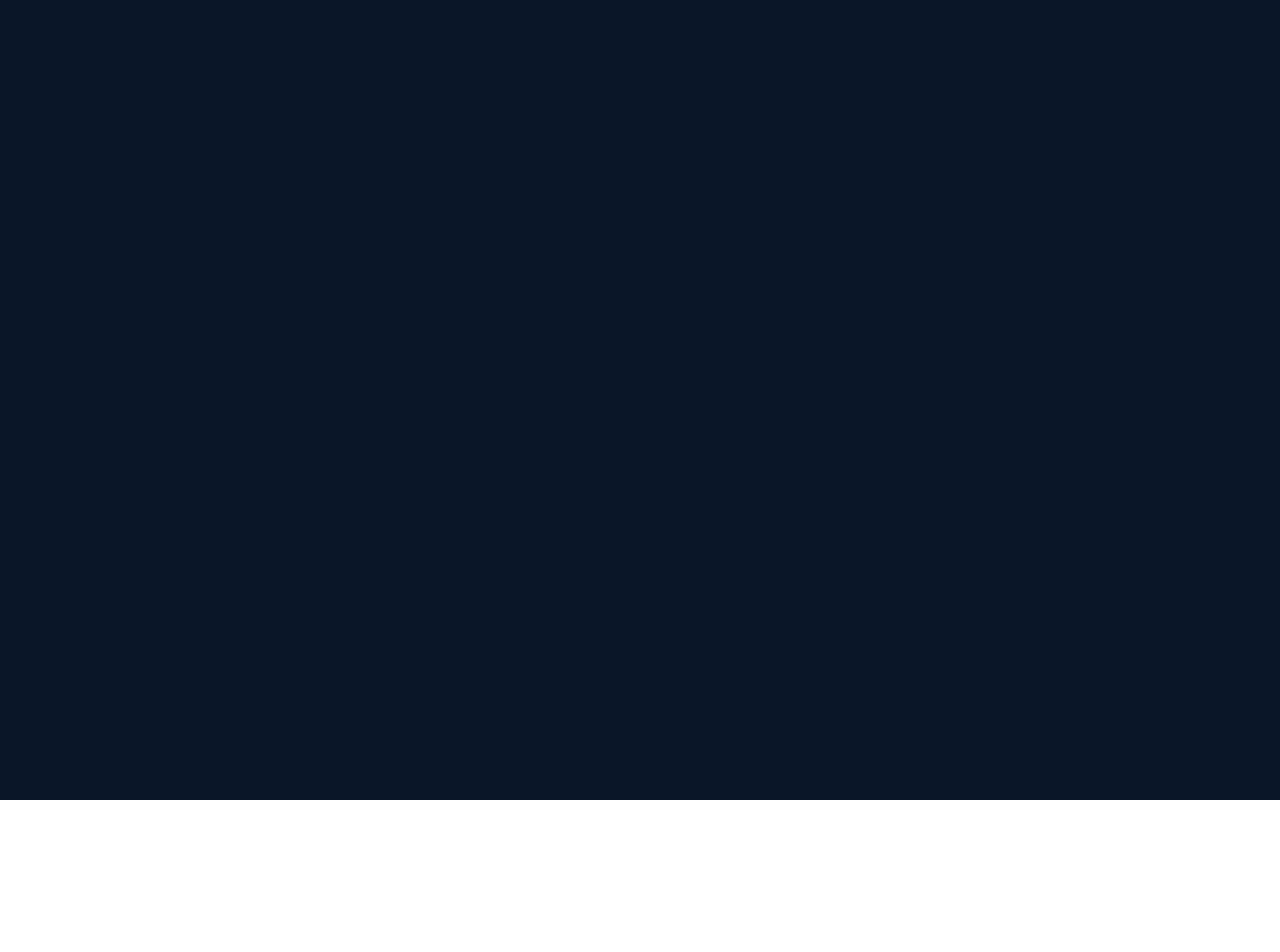
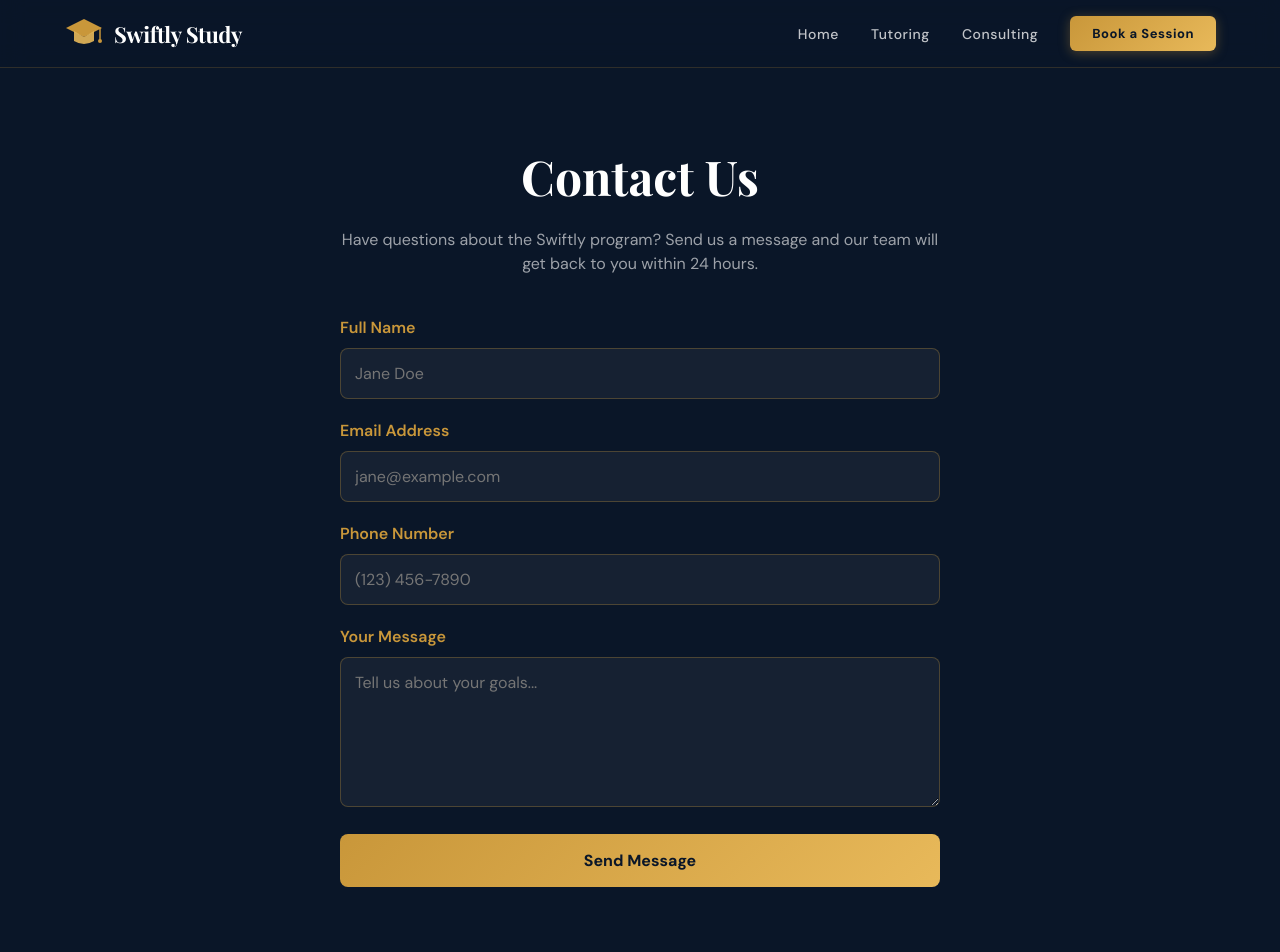
Before and after one commit to yashashaw/swiftlystudy, a React (Vite) app: page /contact in a window 1280 px wide. Before the commit this address had no page. Shown: the top 952 px of the page. Before the commit the page ends 800 px from the top, so only its background shows below. Built offline with nearby package versions, Linux system fonts and the light colour scheme.

Commit message:
Finalized message sends

```diff
--- a/src/App.jsx
+++ b/src/App.jsx
@@ -5,6 +5,7 @@ import NavBar from "./components/NavBar";
 import Footer from "./components/Footer";
 
 // Pages
+import ContactUs from "./pages/ContactUs";
 import HomePage from "./pages/HomePage";
 import TutoringPage from "./pages/TutoringPage";
 import ConsultingPage from "./pages/ConsultingPage";
@@ -19,7 +20,7 @@ export default function App() {
         <Route path="/" element={<LayoutWithNav><HomePage /></LayoutWithNav>} />
         <Route path="/tutoring" element={<LayoutWithNav><TutoringPage /></LayoutWithNav>} />
         <Route path="/consulting" element={<LayoutWithNav><ConsultingPage /></LayoutWithNav>} />
-
+        <Route path="/contact" element={<LayoutWithNav><ContactUs /></LayoutWithNav>} />
         {/* Clean Pages WITHOUT Navbar/Footer */}
         <Route path="/blueprint" element={<SqueezePage />} />
         <Route path="/delivery" element={<DeliveryPage />} />
--- a/src/components/NavBar.jsx
+++ b/src/components/NavBar.jsx
@@ -18,8 +18,8 @@ export default function NavBar() {
   }, []);
 
   const navLinks = [
-    { label: "Home",       path: "/"           },
-    { label: "Tutoring",   path: "/tutoring"   },
+    { label: "Home", path: "/" },
+    { label: "Tutoring", path: "/tutoring" },
     { label: "Consulting", path: "/consulting" },
   ];
 
@@ -77,13 +77,20 @@ export default function NavBar() {
 
           {/* Squeeze Page CTA */}
           <button
-            onClick={() => go("/blueprint")}
+            onClick={() => go("/contact")} // Changed from /blueprint
             style={{
               background: `linear-gradient(135deg, ${COLORS.gold}, ${COLORS.goldLight})`,
-              color: COLORS.navy, padding: "9px 22px", borderRadius: 6,
-              fontFamily: "'DM Sans', sans-serif", fontWeight: 700, fontSize: 13,
-              border: "none", cursor: "pointer", letterSpacing: "0.04em",
-              boxShadow: "0 2px 12px rgba(201,151,58,0.35)", whiteSpace: "nowrap",
+              color: COLORS.navy,
+              padding: "9px 22px",
+              borderRadius: 6,
+              fontFamily: "'DM Sans', sans-serif",
+              fontWeight: 700,
+              fontSize: 13,
+              border: "none",
+              cursor: "pointer",
+              letterSpacing: "0.04em",
+              boxShadow: "0 2px 12px rgba(201,151,58,0.35)",
+              whiteSpace: "nowrap",
             }}
           >
             Book a Session
@@ -105,7 +112,7 @@ export default function NavBar() {
               opacity: menuOpen && i === 1 ? 0 : 1, transition: "all 0.3s",
               transform: menuOpen ? (
                 i === 0 ? "rotate(45deg) translate(5px, 5px)" :
-                i === 2 ? "rotate(-45deg) translate(5px, -5px)" : "none"
+                  i === 2 ? "rotate(-45deg) translate(5px, -5px)" : "none"
               ) : "none"
             }} />
           ))}
--- /dev/null
+++ b/src/pages/ContactUs.jsx
@@ -0,0 +1,166 @@
+import React, { useState } from "react";
+import emailjs from "@emailjs/browser";
+import { COLORS } from "../constants";
+
+export default function ContactUs() {
+    // 1. Switched from useRef to a state object to track inputs manually
+    const [form, setForm] = useState({ name: "", email: "", phone: "", message: "" });
+    const [status, setStatus] = useState({ type: "", message: "" });
+    const [loading, setLoading] = useState(false);
+
+    const validateEmail = (email) => /\S+@\S+\.\S+/.test(email);
+    const validatePhone = (phone) => /^\d{10,15}$/.test(phone.replace(/[-+()\s]/g, ""));
+
+    const sendEmail = (e) => {
+        e.preventDefault();
+
+        // Validation
+        if (!validateEmail(form.email)) {
+            return setStatus({ type: "error", message: "Please enter a valid email address." });
+        }
+        if (!validatePhone(form.phone)) {
+            return setStatus({ type: "error", message: "Please enter a valid phone number (at least 10 digits)." });
+        }
+
+        setLoading(true);
+        setStatus({ type: "", message: "" });
+
+        // 2. Switched to emailjs.send with the explicit payload mapping
+        emailjs.send(
+            'service_ad903s8',   // Your Service ID
+            'template_d6x7mqr',  // Your Template ID
+            {
+                from_name: form.name,
+                from_email: form.email,
+                from_number: form.phone,
+                message: form.message,
+            },
+            'A71VWht4c2Zs4oEHI'  // Your Public Key
+        )
+            .then(() => {
+                setStatus({ type: "success", message: "Message sent! We'll be in touch shortly." });
+                setForm({ name: "", email: "", phone: "", message: "" }); // Reset the form fields
+            })
+            .catch((err) => {
+                setStatus({ type: "error", message: "Something went wrong. Please try again later." });
+                console.error("EmailJS Error:", err);
+            })
+            .finally(() => setLoading(false));
+    };
+
+    const inputStyle = {
+        width: "100%",
+        padding: "14px",
+        marginBottom: "20px",
+        borderRadius: "8px",
+        border: `1px solid rgba(201,151,58,0.3)`,
+        background: "rgba(255,255,255,0.05)",
+        color: COLORS.white,
+        fontFamily: "'DM Sans', sans-serif",
+        fontSize: "16px",
+        outline: "none",
+    };
+
+    return (
+        <section style={{
+            minHeight: "100vh",
+            background: COLORS.navy,
+            padding: "140px 5vw 80px",
+            display: "flex",
+            flexDirection: "column",
+            alignItems: "center"
+        }}>
+            <div style={{ maxWidth: "600px", width: "100%", textAlign: "center" }}>
+                <h1 style={{
+                    fontFamily: "'Playfair Display', serif",
+                    fontSize: "clamp(32px, 5vw, 48px)",
+                    color: COLORS.white,
+                    marginBottom: "16px"
+                }}>Contact Us</h1>
+                <p style={{
+                    fontFamily: "'DM Sans', sans-serif",
+                    color: "rgba(255,255,255,0.6)",
+                    marginBottom: "40px"
+                }}>
+                    Have questions about the Swiftly program? Send us a message and our team will get back to you within 24 hours.
+                </p>
+
+                <form onSubmit={sendEmail} style={{ textAlign: "left" }}>
+                    {/* 3. Updated all inputs to use value and onChange */}
+                    <label style={{ color: COLORS.gold, display: "block", marginBottom: "8px", fontWeight: 600 }}>Full Name</label>
+                    <input
+                        type="text"
+                        required
+                        style={inputStyle}
+                        placeholder="Jane Doe"
+                        value={form.name}
+                        onChange={(e) => setForm({ ...form, name: e.target.value })}
+                    />
+
+                    <label style={{ color: COLORS.gold, display: "block", marginBottom: "8px", fontWeight: 600 }}>Email Address</label>
+                    <input
+                        type="email"
+                        required
+                        style={inputStyle}
+                        placeholder="jane@example.com"
+                        value={form.email}
+                        onChange={(e) => setForm({ ...form, email: e.target.value })}
+                    />
+
+                    <label style={{ color: COLORS.gold, display: "block", marginBottom: "8px", fontWeight: 600 }}>Phone Number</label>
+                    <input
+                        type="tel"
+                        required
+                        style={inputStyle}
+                        placeholder="(123) 456-7890"
+                        value={form.phone}
+                        onChange={(e) => setForm({ ...form, phone: e.target.value })}
+                    />
+
+                    <label style={{ color: COLORS.gold, display: "block", marginBottom: "8px", fontWeight: 600 }}>Your Message</label>
+                    <textarea
+                        required
+                        style={{ ...inputStyle, minHeight: "150px", resize: "vertical" }}
+                        placeholder="Tell us about your goals..."
+                        value={form.message}
+                        onChange={(e) => setForm({ ...form, message: e.target.value })}
+                    />
+
+                    {status.message && (
+                        <div style={{
+                            padding: "12px",
+                            borderRadius: "6px",
+                            marginBottom: "20px",
+                            background: status.type === "success" ? "rgba(34,197,94,0.2)" : "rgba(239,68,68,0.2)",
+                            color: status.type === "success" ? "#4ade80" : "#f87171",
+                            border: `1px solid ${status.type === "success" ? "#22c55e" : "#ef4444"}`
+                        }}>
+                            {status.message}
+                        </div>
+                    )}
+
+                    <button
+                        type="submit"
+                        disabled={loading}
+                        style={{
+                            width: "100%",
+                            background: `linear-gradient(135deg, ${COLORS.gold}, ${COLORS.goldLight})`,
+                            color: COLORS.navy,
+                            padding: "16px",
+                            borderRadius: "8px",
+                            border: "none",
+                            fontFamily: "'DM Sans', sans-serif",
+                            fontWeight: 700,
+                            fontSize: "16px",
+                            cursor: loading ? "not-allowed" : "pointer",
+                            transition: "transform 0.2s",
+                            opacity: loading ? 0.7 : 1
+                        }}
+                    >
+                        {loading ? "Sending..." : "Send Message"}
+                    </button>
+                </form>
+            </div>
+        </section>
+    );
+}
--- a/src/sections/ContactSection.jsx
+++ b/src/sections/ContactSection.jsx
@@ -10,14 +10,15 @@ const CONTACT_INFO = [
 
 export default function ContactSection() {
   const [ref, inView] = useInView();
-  const [form, setForm] = useState({ name: "", email: "", subject: "", message: "" });
+  // 1. Added 'phone' to the initial state
+  const [form, setForm] = useState({ name: "", email: "", phone: "", subject: "", message: "" });
   const [isSubmitting, setIsSubmitting] = useState(false);
   const [sent, setSent] = useState(false);
 
   const handleSubmit = (e) => {
-    e.preventDefault(); // Prevent page refresh
-    if (!form.name || !form.email) {
-      alert("Please fill in your name and email.");
+    e.preventDefault();
+    if (!form.name || !form.email || !form.phone) {
+      alert("Please fill in your name, email, and phone number.");
       return;
     }
 
@@ -30,6 +31,7 @@ export default function ContactSection() {
       {
         from_name: form.name,
         from_email: form.email,
+        from_number: form.phone, // 2. Fixed the payload mapping here
         subject: form.subject || "General Inquiry",
         message: form.message,
       },
@@ -147,6 +149,8 @@ export default function ContactSection() {
             opacity: inView ? 1 : 0, transform: inView ? "none" : "translateY(20px)",
             transition: "all 0.9s ease 0.4s",
           }}>
+
+            {/* Name and Email Row */}
             <div style={{ display: "grid", gridTemplateColumns: "1fr 1fr", gap: 16, marginBottom: 16 }}>
               <div>
                 <label style={labelStyle}>Name</label>
@@ -171,7 +175,21 @@ export default function ContactSection() {
               </div>
             </div>
 
-            <div style={{ marginBottom: 16 }}>
+            {/* Phone and Subject Row */}
+            <div style={{ display: "grid", gridTemplateColumns: "1fr 1fr", gap: 16, marginBottom: 16 }}>
+              {/* 3. Added Phone Input here */}
+              <div>
+                <label style={labelStyle}>Phone</label>
+                <input
+                  required
+                  type="tel"
+                  value={form.phone}
+                  onChange={(e) => setForm({ ...form, phone: e.target.value })}
+                  placeholder="(123) 456-7890"
+                  style={inputStyle}
+                />
+              </div>
+              <div>
                 <label style={labelStyle}>Subject</label>
                 <select
                   value={form.subject}
@@ -184,6 +202,7 @@ export default function ContactSection() {
                   ))}
                   <option value="Other">Other</option>
                 </select>
+              </div>
             </div>
 
             <div style={{ marginBottom: 28 }}>
```
Lines whose indentation alone changed are shown as unchanged.
